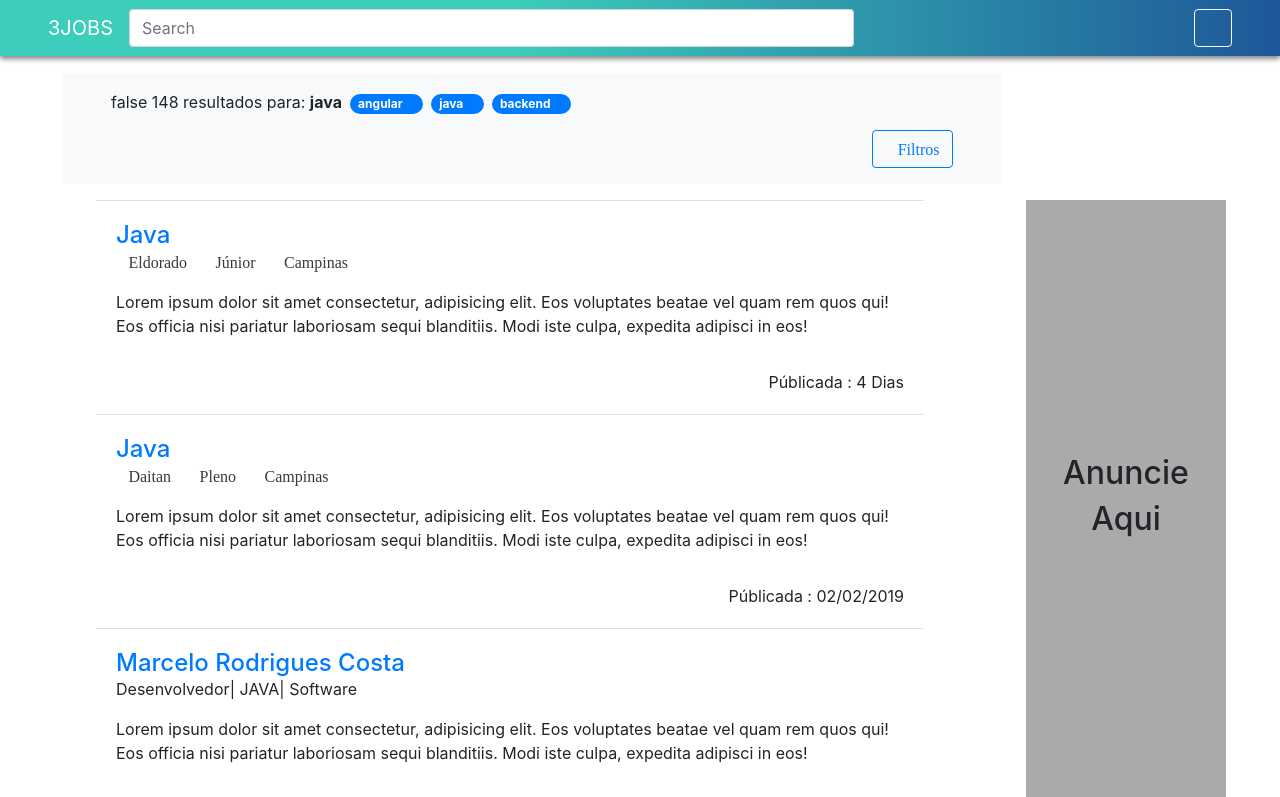
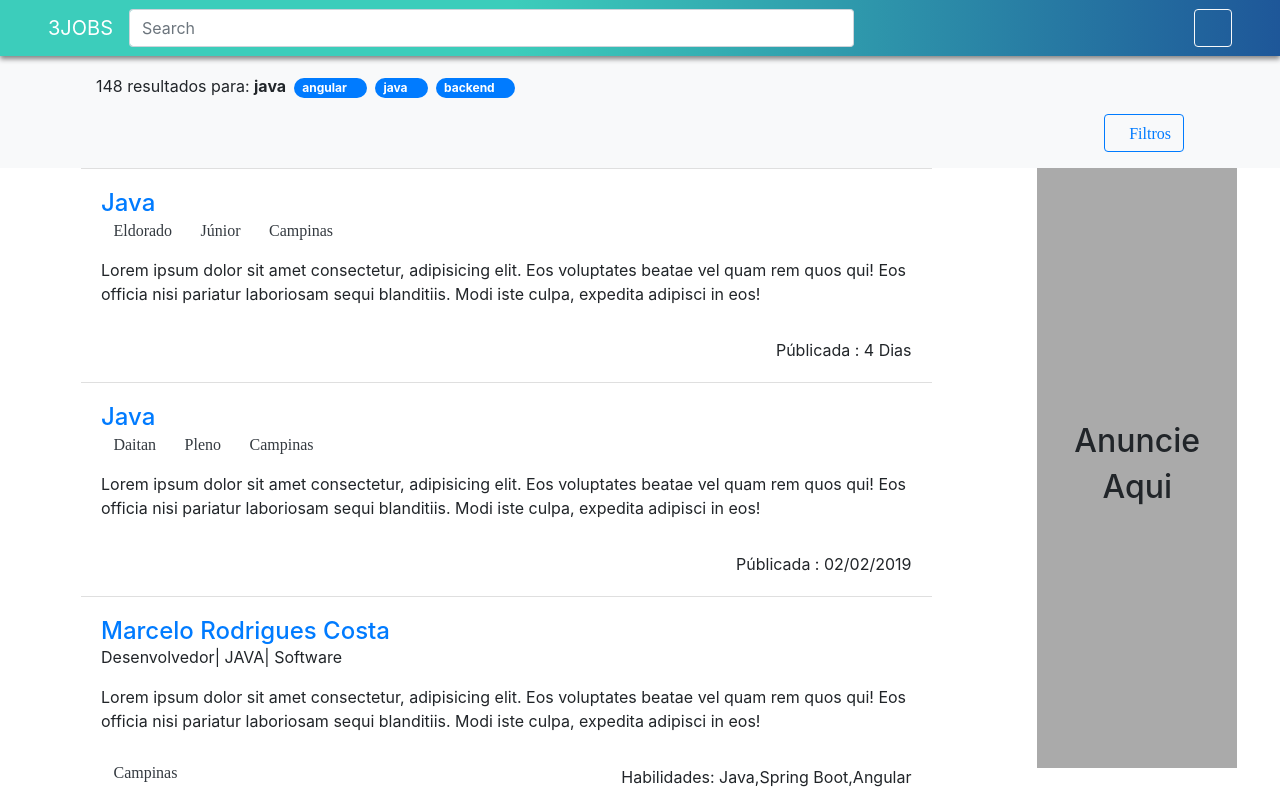
Before and after one commit to LeonardoBevilacqua/tcc-faculdade, an Angular app in the folder 3jobs-web/three-jobs-client/: page /search in a window 1280 px wide. Shown: the top 797 px of the page. Built offline with nearby package versions, Linux system fonts and the light colour scheme; a web font is replaced by a local one; what ng4-loading-spinner would draw is missing.

Commit message:
#16 retornando a aparencia original

```diff
--- a/3jobs-web/three-jobs-client/src/app/modules/search/pages/search/search.component.html
+++ b/3jobs-web/three-jobs-client/src/app/modules/search/pages/search/search.component.html
@@ -1,9 +1,8 @@
 <app-header [isLogged]="true"></app-header>
 <div class="d-flex flex-column vh-100">
-    <section class="content pt-4 container-fluid mb-auto">
-        <div class="mx-md-5 py-3 mb-3 w-75 bg-light">
+
+    <div class="content pt-4 container-fluid mb-auto px-md-5 py-3 mb-3 bg-light">
         <div class="px-md-5">
-                {{isFilterActive}}
             <span>148 resultados para: </span><strong class="mr-2">java</strong>
             <button class="btn badge badge-pill badge-primary mr-2" *ngFor="let item of tagsList">
                 {{item}} <i class="fa fa-times"></i>
@@ -36,6 +35,7 @@
         </div>
     </div>
 
+    <section>
         <div class="row pl-md-5 mb-5">
             <div class="col-md-9 px-md-5">
                 <app-card-job [jobs]= jobList></app-card-job>
```
Lines whose indentation alone changed are shown as unchanged.
